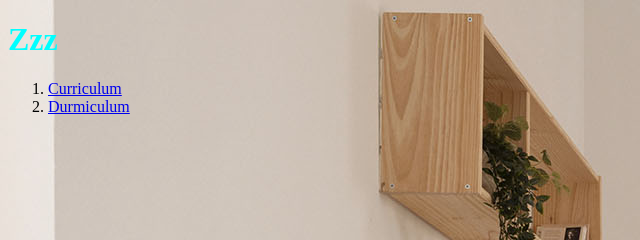
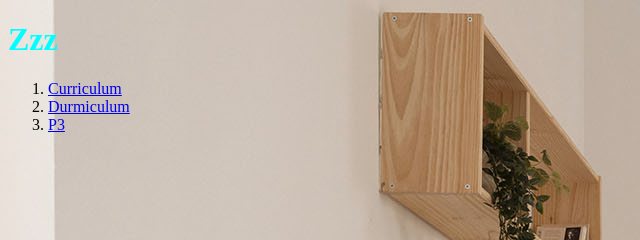
Before and after one commit to ivan-JDG/ivan-JDG.github.io, a plain HTML site: page index.html in a window 1280 px wide. Shown: the top 240 px of the page, 0-640 px from the left. Drawn offline with Linux system fonts and the light colour scheme.

Commit message:
He subido la practica 3 a mi página de camas

```diff
--- a/index.html
+++ b/index.html
@@ -13,6 +13,7 @@
 
         <li><a href="curriculum/Curriculum_ivan_torrecilla.html">Curriculum</a></li>
         <li><a href="curriculum/durmiculum.html">Durmiculum</a></li>
+        <li><a href="P3/index.html">P3</a></li>
 
 
 </ol>
```
